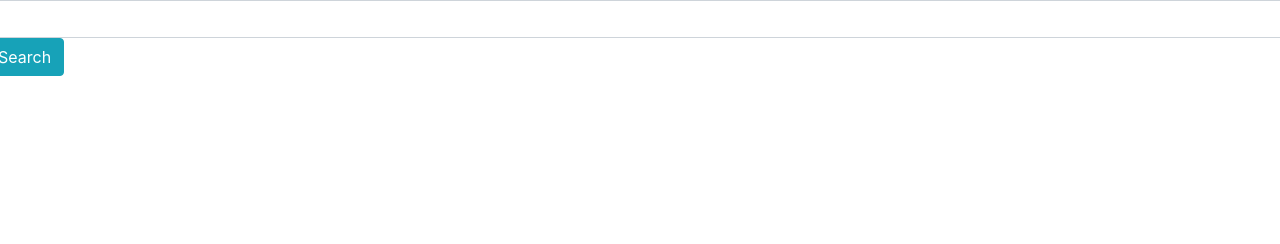
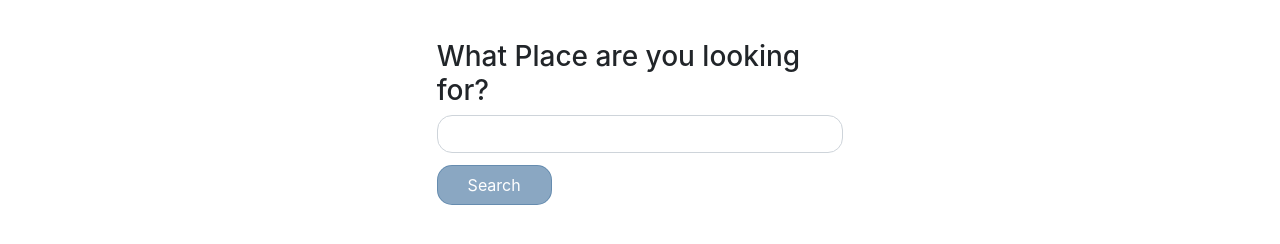
Before and after one commit to EniPuska/autoComplete, a website: page components/autoComplete/autoComplete.html in a window 1280 px wide. Drawn offline with Linux system fonts and the light colour scheme.

Commit message:
some graphical changes

```diff
--- /dev/null
+++ b/components/autoComplete/autoComplete.css
@@ -0,0 +1,31 @@
+.searchRow{
+    position: relative;
+    top:5%;
+}
+
+.searchButton {
+    margin-top: 3%;
+    border-radius:15px;
+    width:115px;
+    height:40px;
+    background-color: #265c8eab;
+    color:#fff;
+    border-color: #265c8ea6;
+    opacity:0.8;
+}
+
+.searchButton:hover {
+    background-color: #265c8eab;
+    color:#fff;
+    border-color: #265c8ea6;
+    opacity:1;
+    transform: scale(1.2);
+    transition: all 0.3s ease;
+	-webkit-transition: all 0.3s ease;
+    -moz-transition: all 0.3s ease;
+    -o-transition: all 0.3s ease;
+}
+
+.searchInput{
+    border-radius:15px;
+}
--- a/components/autoComplete/autoComplete.html
+++ b/components/autoComplete/autoComplete.html
@@ -2,6 +2,7 @@
     <head>
         <!------ CSS imports --------->
         <link rel="stylesheet" type="text/css" href="../assets/css/bootstrap.min.css">
+        <link rel="stylesheet" type="text/css" href="../autoComplete/autoComplete.css">
         <script type="text/javascript" src="../assets/js/jquery.min.js"></script>
         <script type="text/javascript" src="../assets/js/angular.min.js"></script>
         <script type="text/javascript" src="../assets/js/angular-route.min.js"></script>
@@ -11,9 +12,13 @@
 
     </head>
     <body ng-controller="autoCompleteController">
-        <div class="row">
-            <input type="text" name="customerAddress" class="form-control modalBillDataInputs" ng-model="selectedCountry" uib-typeahead="address for address in searchCountries($viewValue)" typeahead-editable="true" ng-required="true">
-            <button class="btn btn-info" ng-click="thCustomers()">Search</button>
+        <div class="row searchRow">
+            <div class="col-lg-4 col-md-4 col-sm-4"></div>
+            <div class="col-lg-4 col-md-4 col-sm-4">
+                    <h3>What Place are you looking for?</h3>
+                    <input type="text" name="customerAddress" class="form-control searchInput" ng-model="selectedCountry" uib-typeahead="address for address in searchCountries($viewValue)" typeahead-editable="true" ng-required="true">
+                    <button class="btn searchButton">Search</button>
+            </div>
         </div>
 
         <!--------- script imports -------->
--- a/server/config/database.js
+++ b/server/config/database.js
@@ -2,7 +2,7 @@ var mysql = require('mysql');
 
 //local mysql db connection
 var connection = mysql.createConnection({
-    host     : 'localhost',
+    host     : '127.0.0.1',
     user     : 'test',
     password : 'test',
     database : 'autocomplete'
```
Also changed, not shown: components/assets/images/xe_og_property.jpg (added).
